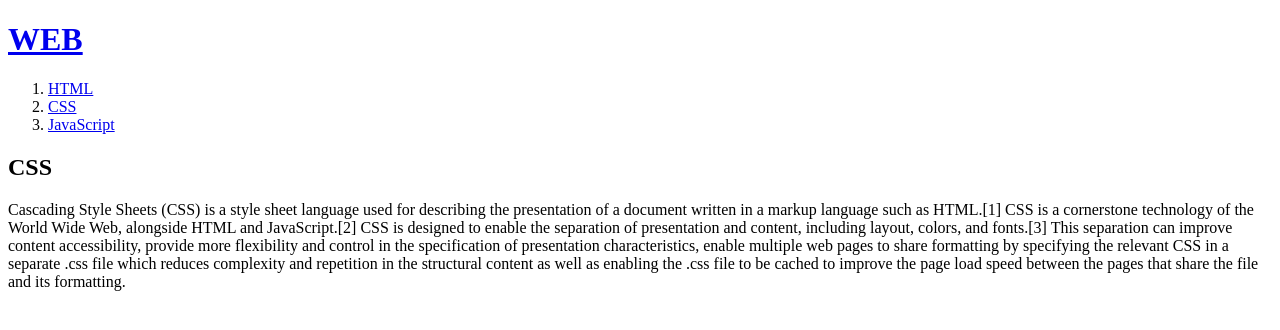
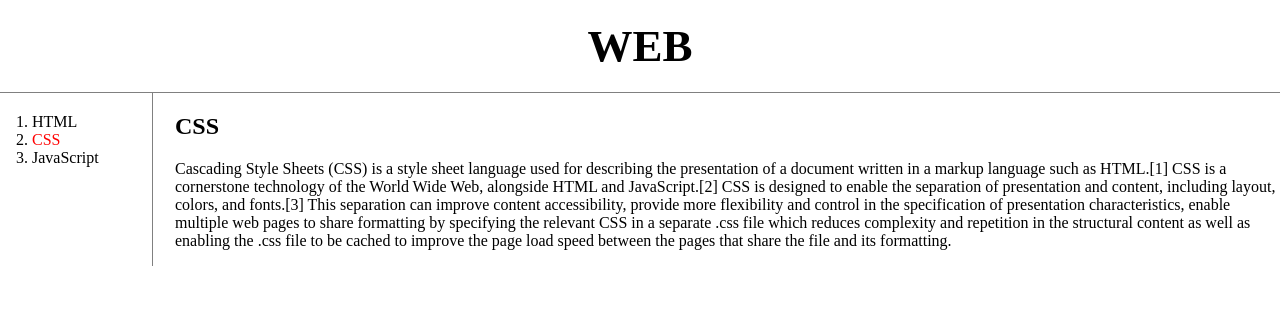
Before and after one commit to LeoJoo92/web1, a plain HTML site: page 2.html in a window 1280 px wide. Drawn offline with Linux system fonts and the light colour scheme.

Commit message:
Add files via upload

```diff
--- a/2.html
+++ b/2.html
@@ -3,17 +3,60 @@
 <head>
   <title>WEB1 - CSS</title>
   <meta charset="utf-8">
+  <style>
+    body{
+      margin:0;
+    }
+    #active {
+      color:red;
+    }
+    a {
+      color:black;
+      text-decoration: none;
+    }
+    h1 {
+      font-size:45px;
+      text-align: center;
+      border-bottom:1px solid gray;
+      margin:0;
+      padding:20px;
+    }
+    ol{
+      border-right:1px solid gray;
+      width:100px;
+      margin:0;
+      padding:20px;
+    }
+    #grid{
+      display: grid;
+      grid-template-columns: 150px 1fr;
+    }
+    #grid ol{
+      padding-left: 32px;
+    }
+    #article{
+      padding-left: 25px;
+    }
+  </style>
 </head>
 <body>
   <h1><a href="index.html">WEB</a></h1>
+  <div id="grid">
     <ol>
       <li><a href="1.html">HTML</a></li>
-    <li><a href="2.html">CSS</a></li>
+      <li><a href="2.html" id="active">CSS</a></li>
+       <!-- 선택자 우선순위 id > class > element(tag) -->
       <li><a href="3.html">JavaScript</a></li>
+      <!-- <li><a href="1.html"><font color="red">HTML</font></a></li>
+      <li><a href="2.html"><font color="red">CSS</font></a></li>
+      <li><a href="3.html"><font color="red">JavaScript</font></a></li> -->
     </ol>
+    <div id="article">
       <h2>CSS</h2>
       <p>
         Cascading Style Sheets (CSS) is a style sheet language used for describing the presentation of a document written in a markup language such as HTML.[1] CSS is a cornerstone technology of the World Wide Web, alongside HTML and JavaScript.[2] CSS is designed to enable the separation of presentation and content, including layout, colors, and fonts.[3] This separation can improve content accessibility, provide more flexibility and control in the specification of presentation characteristics, enable multiple web pages to share formatting by specifying the relevant CSS in a separate .css file which reduces complexity and repetition in the structural content as well as enabling the .css file to be cached to improve the page load speed between the pages that share the file and its formatting.
       </p>
+    </div>
+  </div>
 </body>
 </html>
```
Also changed, not shown: 1.html (+11 -1 lines), 3.html (+11 -1 lines), box.html (added, +20 -0 lines), grid.html (added, +24 -0 lines), index.html (+11 -1 lines). Lines whose indentation alone changed are shown as unchanged.
